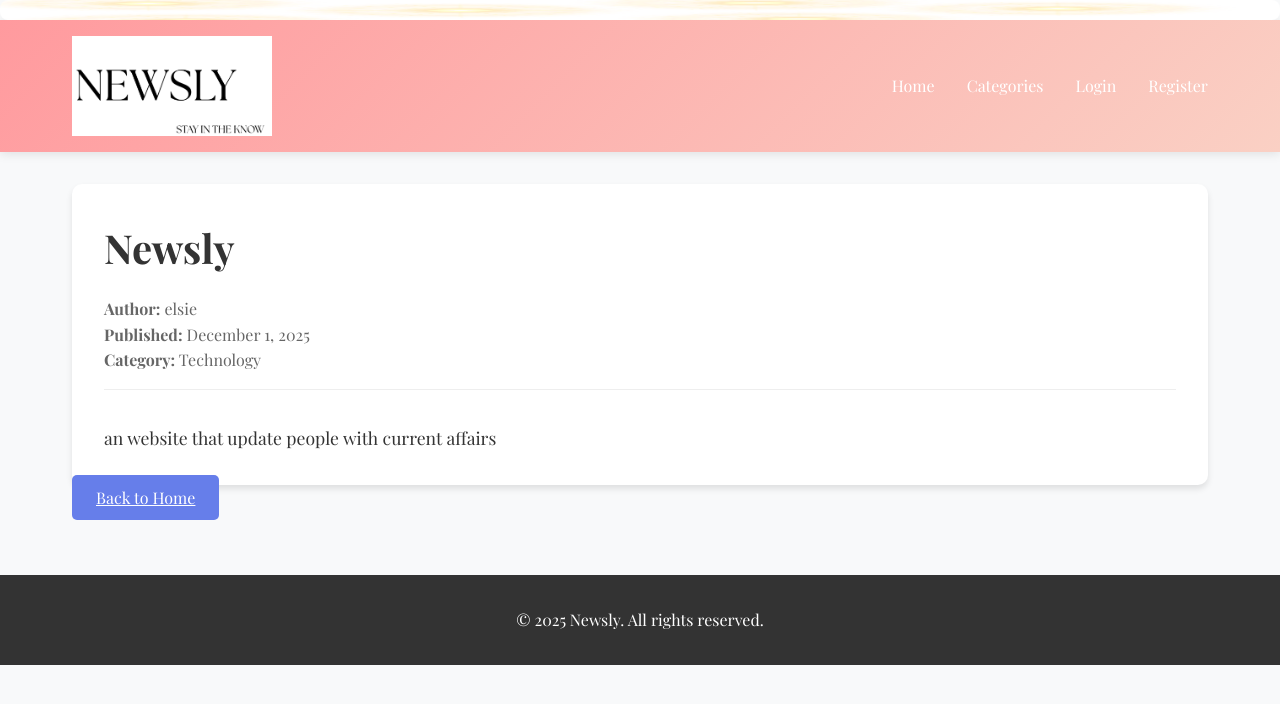
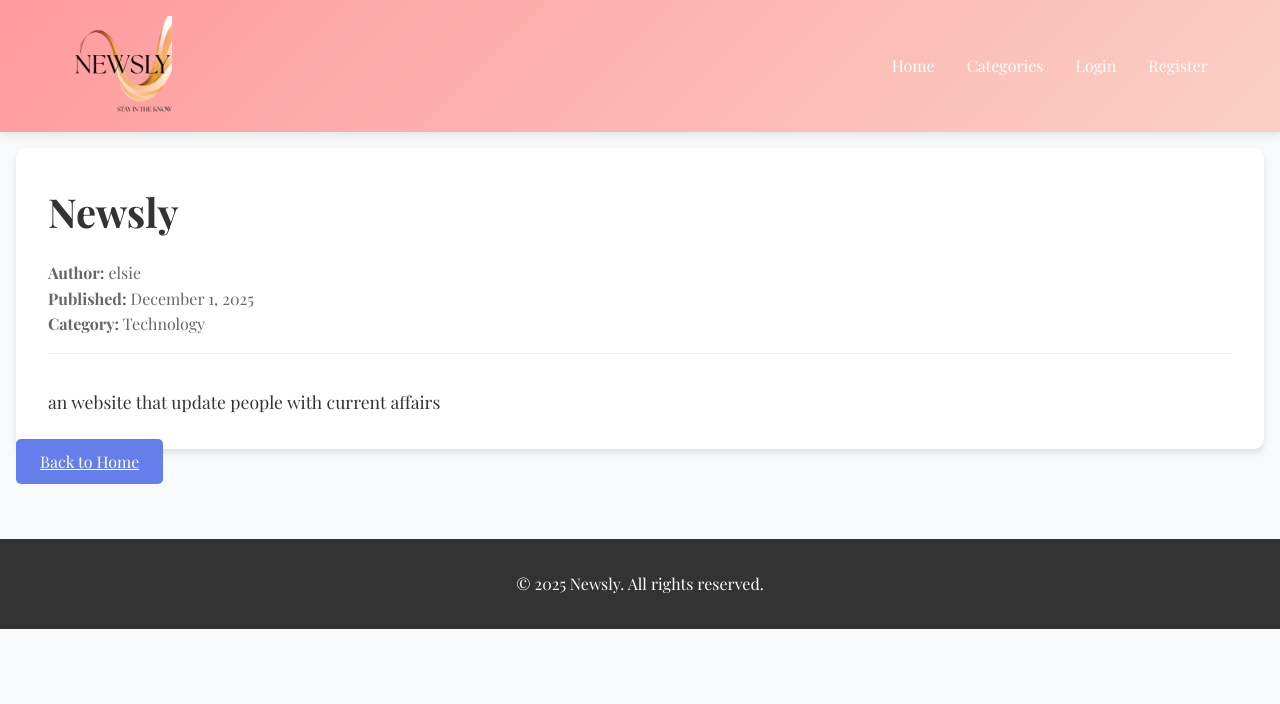
Before and after one commit to Sierra445/News_App, a Django app: page /article/1/ in a window 1280 px wide. Shown: the top 704 px of the page. Run offline with Django 5.2, Linux system fonts and the light colour scheme; data comes from the database, SQL or seed files in the repository; both versions use the stored data as it was after the commit.

Commit message:
design commit

```diff
--- a/newsapp/static/newsapp/css/style.css
+++ b/newsapp/static/newsapp/css/style.css
@@ -15,13 +15,6 @@ body {
 
 
 /* HEADER WITH CANVA BACKGROUND IMAGE */
-.header-image img {
-    width: 100%;       /* full width */
-    height: 20px;      /* keep aspect ratio */
-    display: block;    /* remove inline spacing */
-    margin-bottom: 0; /* space between image and navbar */
-    border-radius: 8px;  /* optional rounded corners */
-}
 
 .header {
     background: linear-gradient(135deg, #ff9a9e, #fad0c4 100%);
@@ -79,10 +72,11 @@ body {
 
 /* Main content */
 .container {
-    max-width: 1200px;
-    margin: 2rem auto;
-    padding: 0 2rem;
+    max-width: 1400px;
+    margin: 1rem auto;
+    padding: 0 1rem;
 }
+
 
 /* NEWS TICKER */
 .news-ticker {
--- a/newsapp/templates/newsapp/base.html
+++ b/newsapp/templates/newsapp/base.html
@@ -9,15 +9,11 @@
     <link rel="stylesheet" href="{% static 'newsapp/css/style.css' %}">
 </head>
 <body>
-    <!-- Image on top -->
-    <div class="header-image">
-        <img src="{% static 'newsapp/images/header-banner.png' %}" alt="Header Banner">
-    </div>
     <header class="header">
         <nav class="navbar">
             <a href="{% url 'home' %}" class="logo-container">
                 <!-- Logo only, no text -->
-                <img src="{% static 'newsapp/images/logo.png' %}" alt="News App Logo" class="logo-image">
+                <img src="{% static 'newsapp/images/logo1.3.png' %}" alt="News App Logo" class="logo-image">
             </a>
             <ul class="nav-links">
                 <li><a href="{% url 'home' %}">Home</a></li>
```
Also changed, not shown: db.sqlite3 (added), newsapp/static/newsapp/images/header-banner.png (deleted), newsapp/static/newsapp/images/logo1.3.png (added), newsapp/static/newsapp/images/logo1.png (renamed from newsapp/static/newsapp/images/Logo.png), newsapp/static/newsapp/images/logo2.png (added), newsapp/static/newsapp/images/logo4.png (added).
